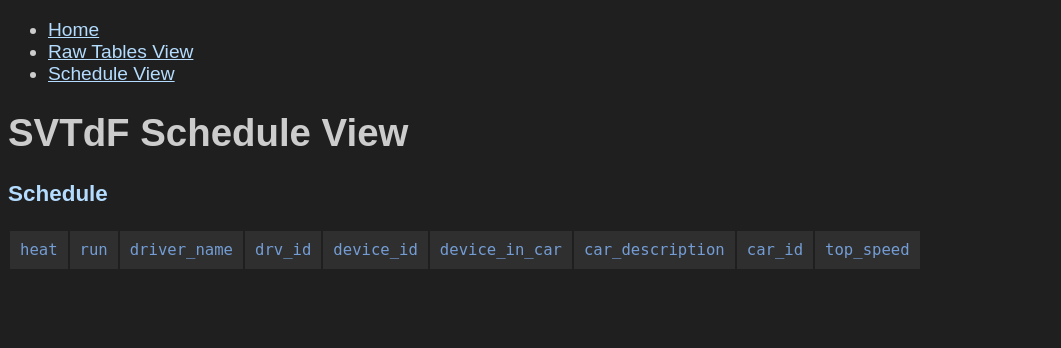
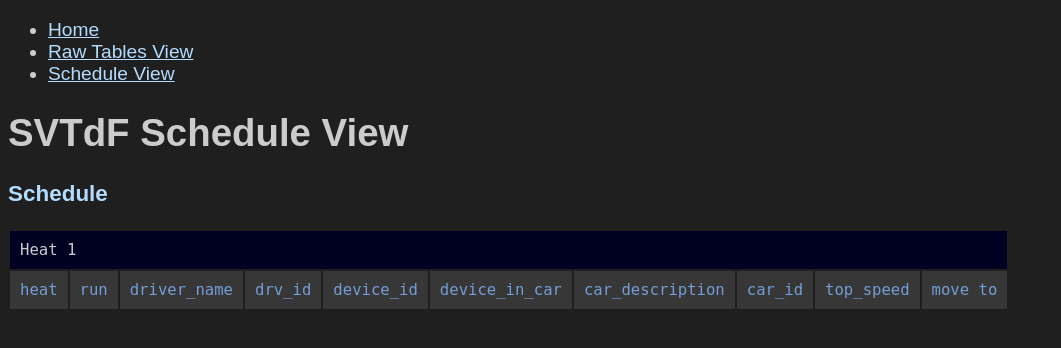
Before and after one commit to theelvez/st_pitweb, a Flask app: template ops-service/templates/schedule.html in a window 1280 px wide. Shown: the top 348 px of the page, without its empty margins (0-1061 px from the left). Run offline with Flask 3, Linux system fonts and the light colour scheme; the template is opened without the code that fills it, so the values that code supplies are empty.

Commit message:
work on scheduling stuff

```diff
--- a/ops-service/templates/schedule.html
+++ b/ops-service/templates/schedule.html
@@ -30,10 +30,32 @@
             background-color: #BD7878;
             color: black;
         }
+        .button {
+            border: none;
+            background-color: #749DD5;
+            color: black;
+            padding: 0px 20px;
+            text-align: center;
+            text-decoration: none;
+            display: inline-block;
+            font-size: 16px;
+            margin: 4px 2px;
+            cursor: pointer;
+            font-family: monospace;
+        }
+        .text-input {
+            font-family: monospace;
+        }
     </style>
     <script>
+        function logTableError(which, message) {
+            document.getElementById(which).innerText += message
+            document.getElementById(which).innerHTML += "<br>"
+        }
+
         function runValidationChecks() {
             const rows = document.getElementsByName('schedule_row');
+
 
             //
             // Check that the same driver isn't listed more than once in a given heat
@@ -54,12 +76,15 @@
                     heat_map.get(heat).set(driver_id, curr);
                 }
             }
-            console.log(heat_map);
+            //console.log(heat_map);
             heat_map.forEach((driver_map, h_key, h_map) => {
                 driver_map.forEach((row_list, d_key, d_map) => {
                     const heat = h_key;
                     const driver_id = d_key;
                     if (row_list.length > 1) {
+                        var dn = rows[row_list[0]].children.namedItem('driver_name')
+                        logTableError("schedule_errors", "ERROR_1: driver_id #" + driver_id + ' named "'+ dn.innerText + '" has multiple runs ('
+                         + row_list.length + ") in heat #" + heat)
                         for (const row of row_list) {
                             rows[row].children.namedItem('heat').classList.add('error_cell')
                             rows[row].children.namedItem('driver_name').classList.add('error_cell')
@@ -68,6 +93,93 @@
                 })
             });
 
+            //
+            // Highlight cars with "TBD" or "TBC" in their description
+            //
+            for (let i = 0; i < rows.length; i++) {
+                const car_description = rows[i].children.namedItem('car_description')
+                const cd = car_description.innerText.toLowerCase();
+                if (cd.includes("tbd") || cd.includes("tbc")) {
+                    car_description.classList.add('error_cell')
+                    const heat = rows[i].children.namedItem('heat').innerText;
+                    const run = rows[i].children.namedItem('run').innerText;
+                    logTableError("schedule_errors", "Heat " + heat + ", run " + run + " has a TBD/TBC car description")
+                }
+            }
+
+            //
+            // Insert space between heats
+            //
+            const header = document.getElementById('schedule_view_header');
+            var curHeat = 1;
+            {
+                var newRow = document.createElement("tr");
+                newRow.innerHTML = "<td colspan=10>Heat 1</td>";
+                newRow.style.backgroundColor = "#000022"
+                header.before(newRow);
+            }
+            for (let i = 0; i < rows.length; i++) {
+                if (i == rows.length) {
+                    continue;
+                }
+                if (rows[i+1] === undefined) {
+                    continue;
+                }
+                const nextHeatElement = rows[i+1].children.namedItem('heat');
+                if (nextHeatElement === undefined) {
+                    continue;
+                }
+                const nextHeat = nextHeatElement.innerText;
+                if (curHeat != nextHeat) {
+                    var newRow = document.createElement("tr");
+                    newRow.innerHTML = "<td colspan=9>Heat " + nextHeat + "</td>";
+                    newRow.style.backgroundColor = "#000022"
+                    rows[i].after(newRow);
+                    var newHeader = document.createElement("tr");
+                    newHeader.innerHTML = header.innerHTML;
+                    newHeader.classList.add("column_name");
+                    newRow.after(newHeader);
+
+                    curHeat++;
+                }
+            }
+        }
+        function postAndReload(path, body) {
+            fetch("http://localhost/" + path, {
+                method: "POST",
+                body: "" + body,
+                headers: { "Content-type": "text/plain" }
+            })
+            .then((response) => response.json())
+            .then((json) => {
+                //logMessage("POST response: '" + json + "'");
+                location.reload(true);
+            });
+        }
+        function parse_heat_run_string(heat_run_string) {
+            var values = heat_run_string.replaceAll(',','-').replaceAll(' ','-').split("-")
+            console.log(values)
+            if (values.length != 2) {
+                return undefined;
+            }
+            if (isNaN(parseInt(values[0])) ||
+                isNaN(parseInt(values[1]))) {
+                return undefined;
+            }
+
+            return values;
+        }
+        function moveRun(from_heat,from_run) {
+            var to_string = document.getElementById("move_to_input_" + from_heat + "-" + from_run).value
+            var values = parse_heat_run_string(to_string);
+            if (values === undefined) {
+                window.alert("Error: '" + to_string + "' isn't a valid format for heat and run.  Please use the 'heat-run' format")
+                return;
+            }
+            var to_heat = values[0];
+            var to_run = values[1];
+
+            postAndReload("move_run_from_to", "" + from_heat + "," + from_run + "," + to_string)
         }
     </script>
     <link rel="shortcut icon" href="../static/logo.png">
@@ -83,7 +195,7 @@
 <!-------------------------------------------------------->
     <h3 class="table_title">Schedule</h3>
     <table id="schedule_view" style="font-family:monospace">
-        <tr class="column_name">
+        <tr id="schedule_view_header" class="column_name">
             <!--schedule-->
             <td>heat</td>
             <td>run</td>
@@ -98,9 +210,11 @@
             <td>car_id</td>
             <!--result-->
             <td>top_speed</td>
+            <!-- schedule -->
+            <td>move to</td>
         </tr>
     {% for item in schedule %}
-        <tr name="schedule_row">
+        <tr name="schedule_row" id="schedule_row_{{item.heat}}-{{item.run}}">
             <td name="heat">{{ item.heat }}</td>
             <td name="run">{{ item.run }}</td>
             <td name="driver_name">{{ item.driver_name }}</td>
@@ -110,8 +224,10 @@
             <td name="car_description">{{ item.car_description }}</td>
             <td name="car_id">{{ item.car_id }}</td>
             <td name="top_speed">{{ item.top_speed }}</td>
+            <td><input class="text-input" type="text" id="move_to_input_{{item.heat}}-{{item.run}}" size="5"><button class="button" type="button" onclick="moveRun({{item.heat}},{{item.run}})">Move</button></td>
         </tr>
     {% endfor %}
     </table>
+    <div id="schedule_errors" style="font-family:monospace"></div>
 </body>
 </html>
```
Also changed, not shown: ops-service/ops-service.py (+50 -4 lines), ops-service/sample-database/SVTdF-2024.sqlite.
